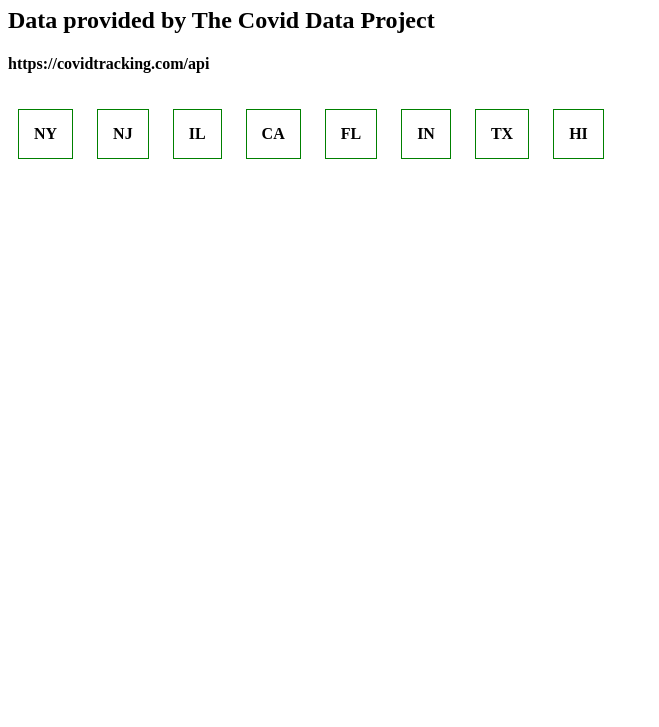
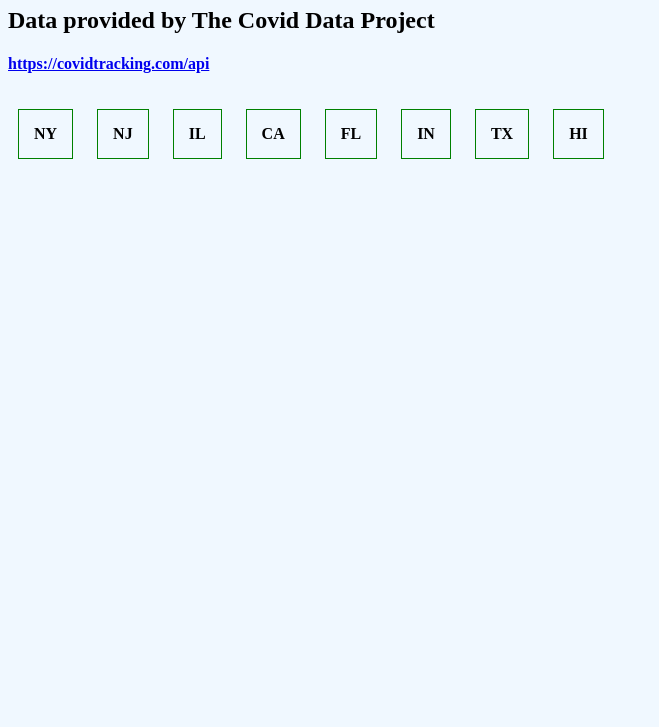
Before and after one commit to kenguie/myCovidTracker, a website: page index.html in a window 1280 px wide. Shown: the part 73-800 px from the top of the page, without its empty margins (0-659 px from the left). Drawn offline with Linux system fonts and the light colour scheme; no server answers.

Commit message:
link to covid data project

```diff
--- a/index.html
+++ b/index.html
@@ -13,6 +13,9 @@
   </script>
   <title>Covid Tracker</title>
   <style>
+    * {
+      background-color: aliceblue;
+    }
     #data {
       font-size: 24px;
     }
@@ -33,7 +36,7 @@
 <body>
   <h1>Covid Tracker</h1>
   <h2>Data provided by The Covid Data Project</h2>
-  <h4>https://covidtracking.com/api</h4>
+  <h4><a href="https://covidtracking.com/api" target="_blank">https://covidtracking.com/api</a></h4>
 
   <div id='NY' class='button'>
     NY
```
